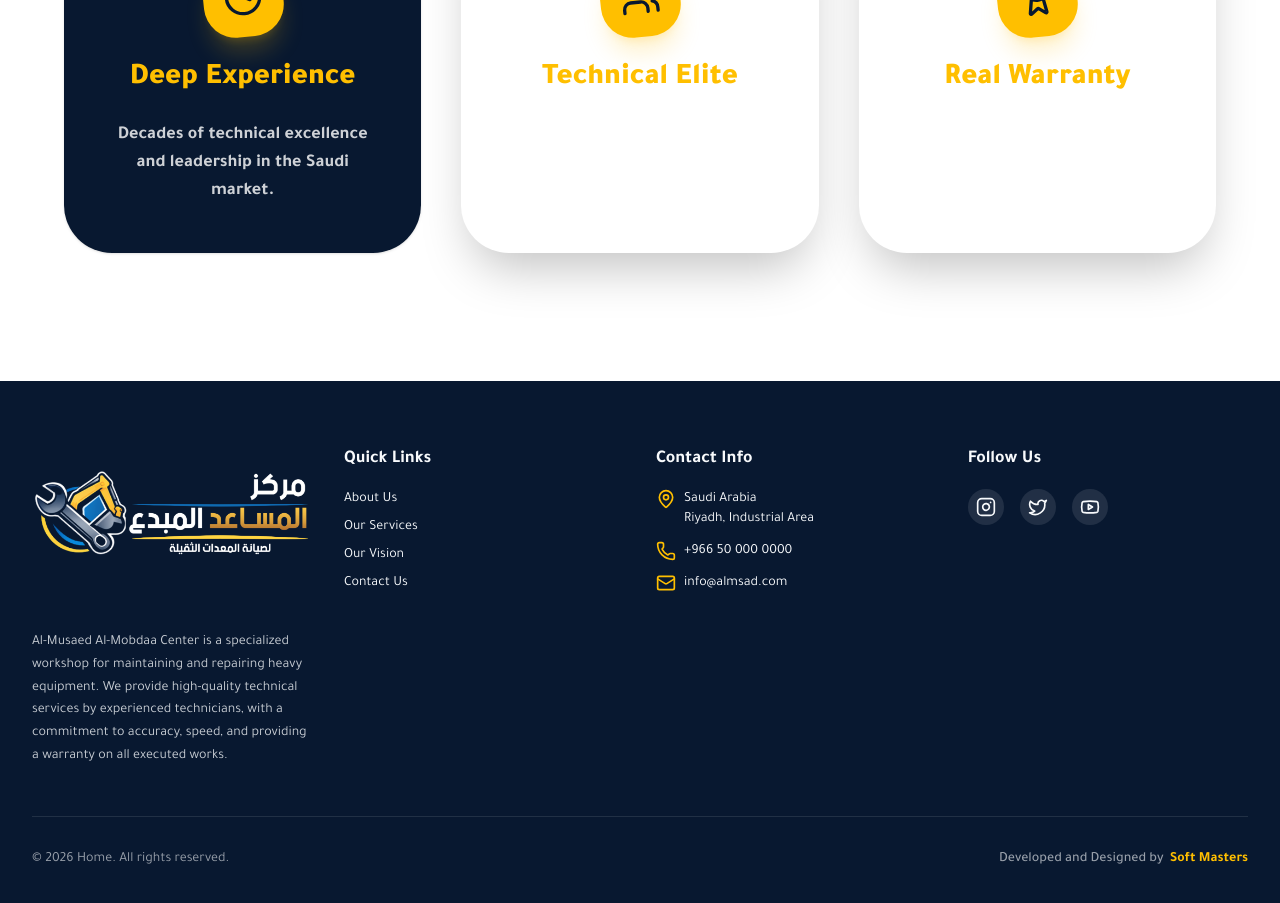
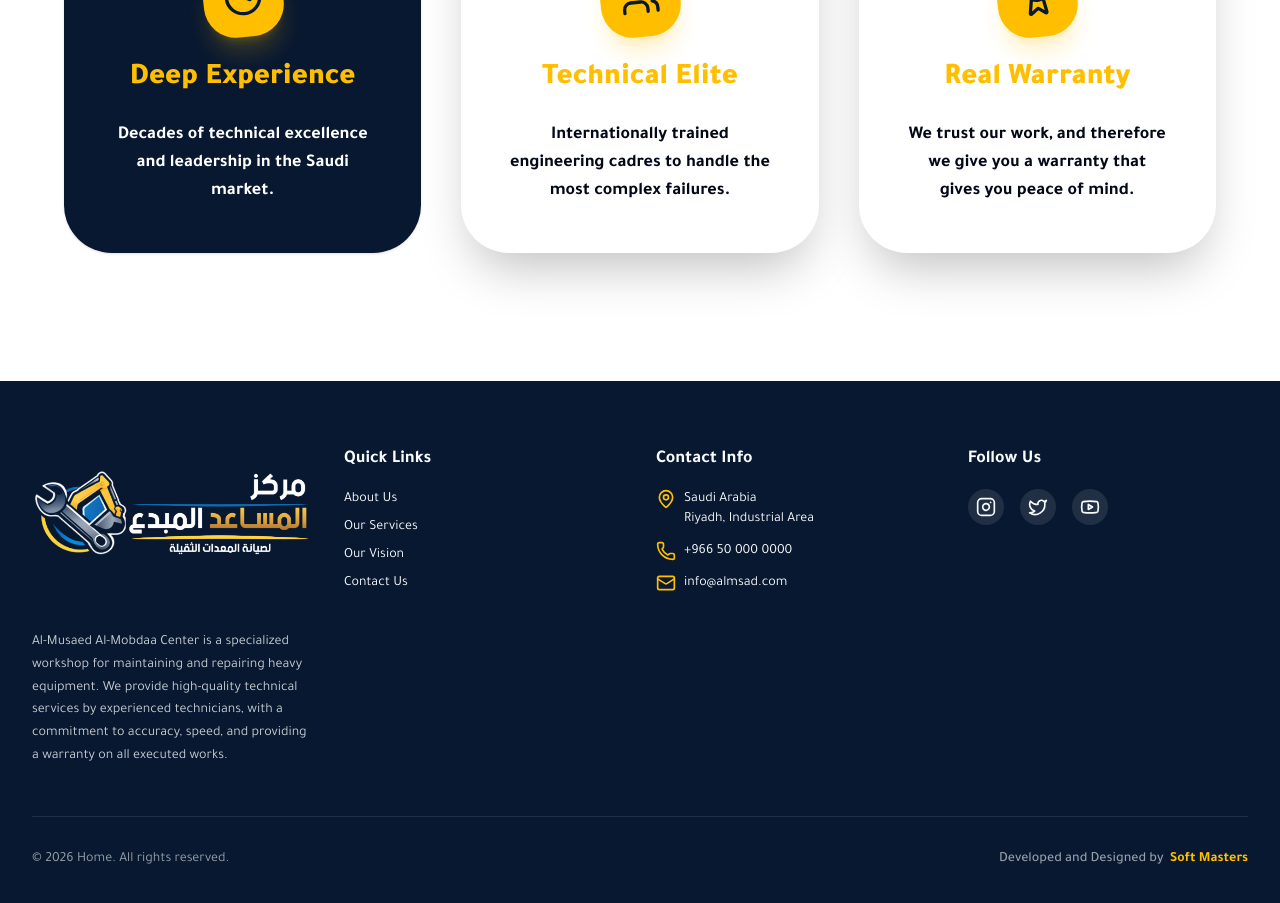
Before and after one commit to MahmoudAliEid/almsad, a React (Vite) app: page /about in a window 1280 px wide. Shown: the part 1560-2463 px from the top of the page. Built offline with nearby package versions, Linux system fonts and the light colour scheme.

Commit message:
feat: Add a new "Our Vision" page with animated sections for mission, vision, core values, and philosophy.

```diff
--- a/src/pages/About.tsx
+++ b/src/pages/About.tsx
@@ -79,7 +79,7 @@
                                         <card.icon className="h-10 w-10 text-primary" />
                                     </div>
                                     <h3 className={`text-3xl font-black ${card.color.includes('primary') ? 'text-accent' : 'text-primary'}`}>{card.title}</h3>
-                                    <p className={`text-lg font-bold ${card.color.includes('primary') ? 'text-white/80' : 'text-foreground/80'}`}>{card.text}</p>
+                                    <p className={`text-lg font-bold text-foreground/80'}`}>{card.text}</p>
                                 </CardContent>
                             </Card>
                         ))}
```
